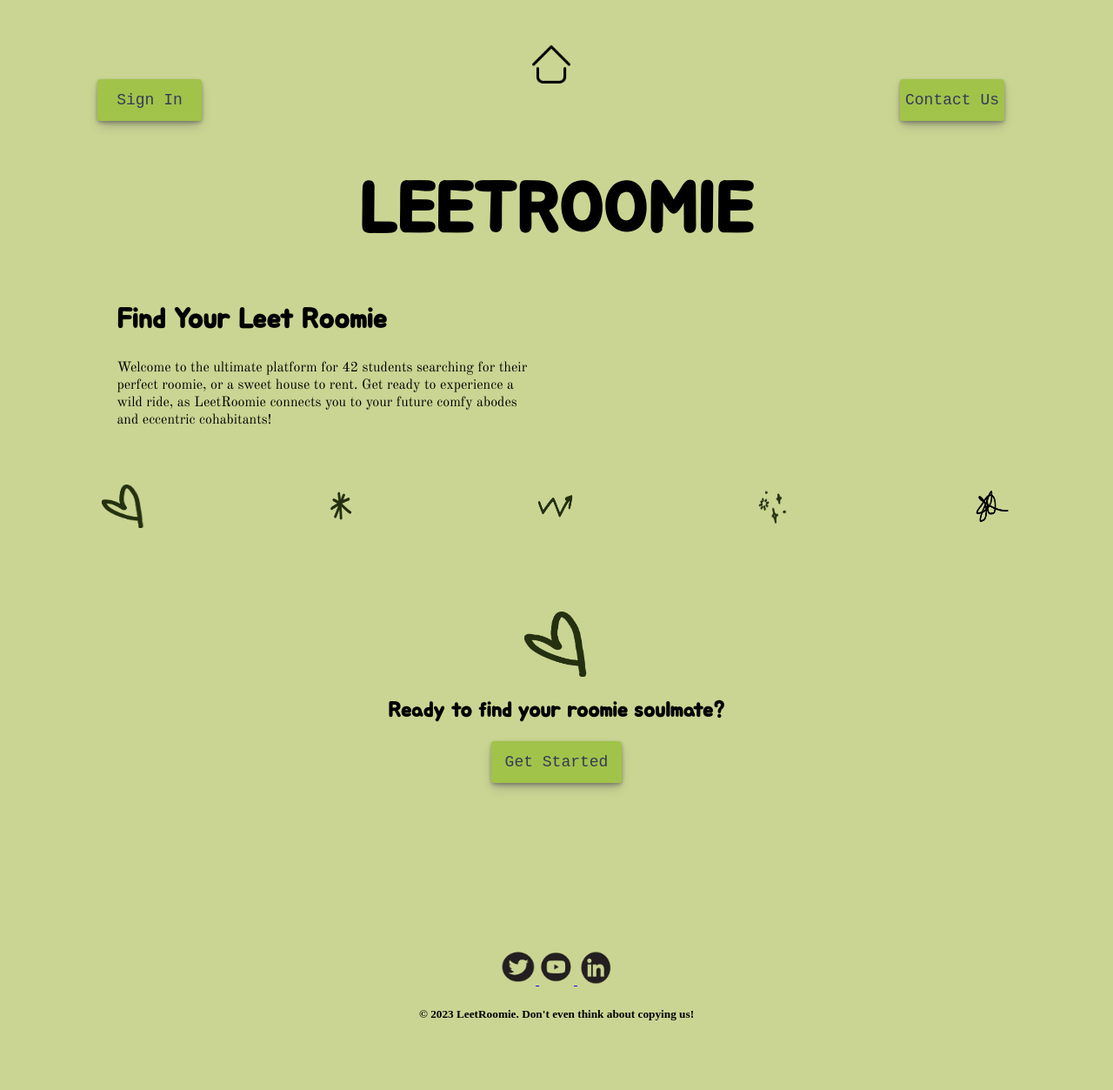
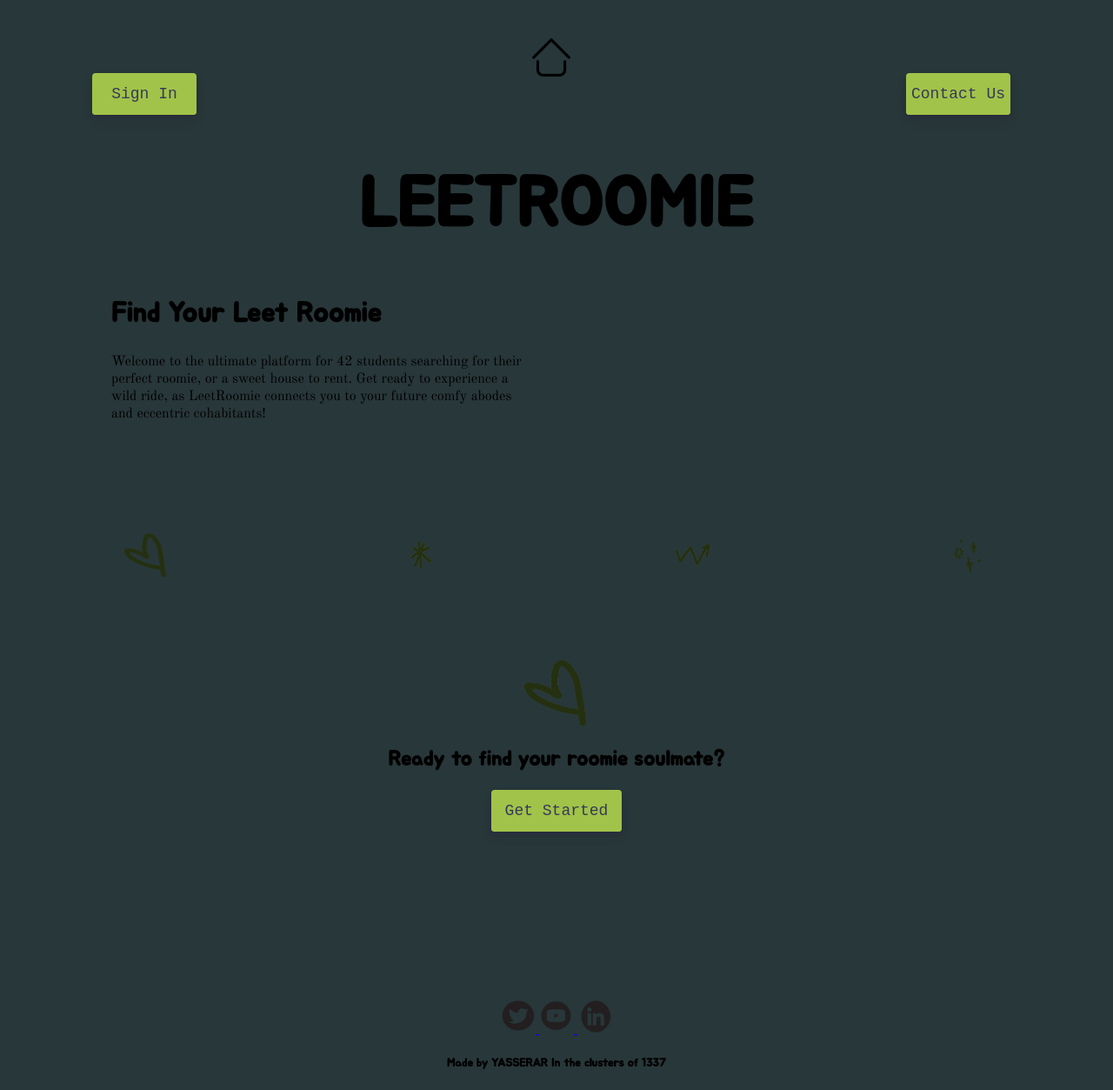
Before and after one commit to OTH-KSM/Web, a plain HTML site: page index.html in a window 1280 px wide. Shown: the whole page at 87% size. Before the commit the page ends 1196 px from the top, so only its background shows below. Drawn offline with nearby package versions, Linux system fonts and the light colour scheme.

Commit message:
changing background

```diff
--- a/index.html
+++ b/index.html
@@ -10,7 +10,6 @@
     <link rel="preconnect" href="https://fonts.gstatic.com" crossorigin>
     <link href="https://fonts.googleapis.com/css2?family=Jua&family=Old+Standard+TT&family=Ubuntu:wght@700&display=swap" rel="stylesheet">
 </head>
-<style></style></styl>
 <body id="body">
     <section id="title">
         <a href="https://auth.42.fr/auth/realms/students-42/protocol/openid-connect/auth?client_id=intra&redirect_uri=https%3A%2F%2Fprofile.intra.42.fr%2Fusers%2Fauth%2Fkeycloak_student%2Fcallback&response_type=code&state=7d31b7874933f46e2342efa154379b4904a5f7b11910ab99" target="_blank" class="title">
@@ -31,7 +30,6 @@
         <img src="./imojis/ETOILE.png" height="50px" width="50px">
         <img src="./imojis/FLECH.png" height="50px" width="50px">
         <img src="./imojis/POINTS.png" height="50px" width="50px">
-        <img src="./imojis/TKHARBI9A.png" height="50px" width="50px">
 
     </section>
     <section id="gst">
@@ -49,7 +47,7 @@
         <a href="https://ma.linkedin.com/in/faqir-abdellah-a4300025b" target="_blank" class="social">
             <img src="./social_media/linkedin.png" height="40px" width="40px" alt="Linkedin">
         </a>
-        <h5>© 2023 LeetRoomie. Don't even think about copying us!</h5>
+        <h5>Made by YASSERAR In the clusters of 1337</h5>
     </section>
     <script>
         document.addEventListener("DOMContentLoaded", function() {
--- a/style.css
+++ b/style.css
@@ -1,12 +1,13 @@
 #body{
-    background-color: #CAD593;
+    background-color: #283739;
+    margin: 0%;
 }
 #title{
     display: grid;
     grid-template-columns: 33% 33% 33%;
     align-items: center;
     font-family: 'Old Standard TT';
-    background-color: #CAD593;
+    background-color: #283739;
 }
 button{
     align-items: center;
@@ -51,9 +52,11 @@ h2{
     font-size: 2em;
 }
 
+h5{
+    font-family: 'Jua';
+}
 p{
     font-family: 'Old Standard TT';
-
 }
 
 img{
@@ -80,7 +83,7 @@ img{
     margin-left: 10px;
     margin-right: 10px;
     display: grid;
-    grid-template-columns: repeat(5,1fr);
+    grid-template-columns: repeat(4,1fr);
     padding-top: 3em;
 }
 #gst{
@@ -99,6 +102,7 @@ img{
 }
 #icons img{
     padding: 0 5em;
+    margin-top: 20%;
 }
 #social img{
     justify-content: space-between;
```
Also changed, not shown: persone-removebg-preview.png (added).
